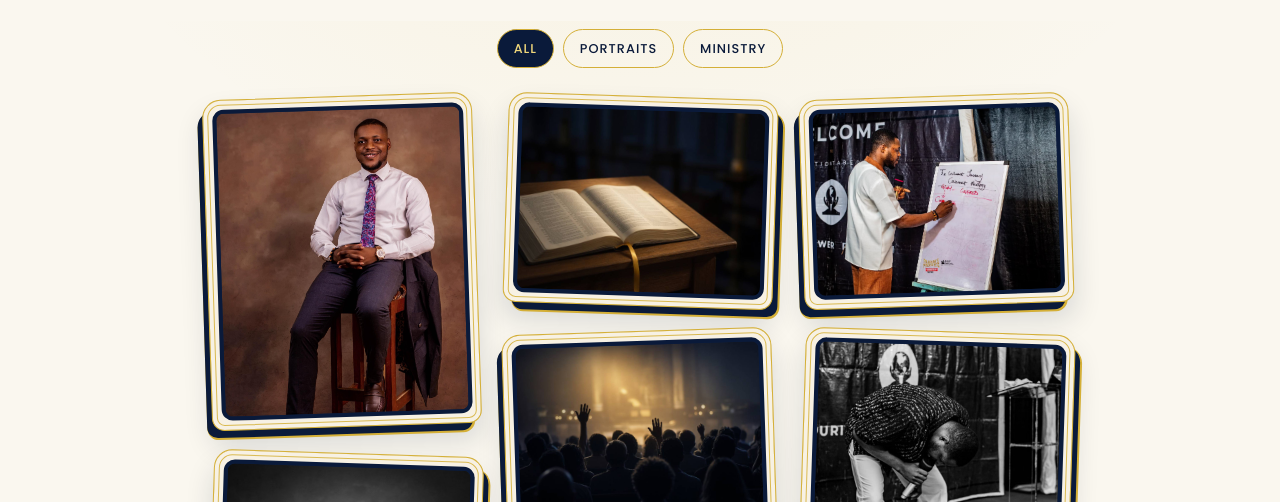
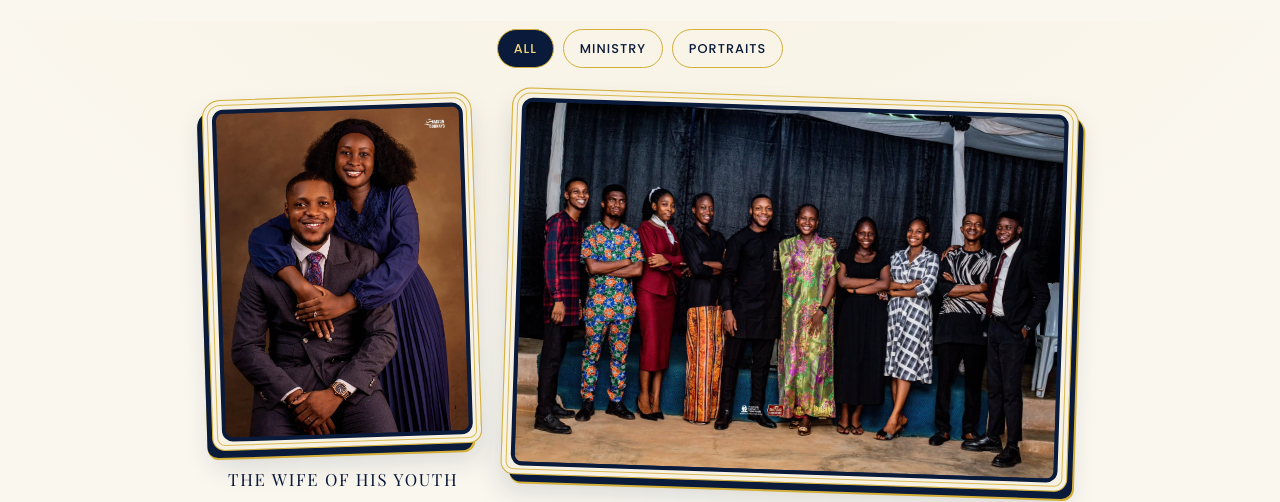
Before and after one commit to SammyCodes1/omhonria-emmanuel-birthday, a plain HTML site: page archive.html in a window 1280 px wide. Shown: the part 286-788 px from the top of the page. Drawn offline with nearby package versions, Linux system fonts and the light colour scheme; a web font is replaced by a local one.

Commit message:
Archive group photos and wife portrait, gift wording for the celebrant

```diff
--- a/archive.html
+++ b/archive.html
@@ -32,8 +32,8 @@
       href="https://fonts.googleapis.com/css2?family=Playfair+Display:ital,wght@0,400;0,600;0,700;1,400;1,600&family=Poppins:wght@300;400;500;600&display=swap"
       rel="stylesheet"
     />
-    <link rel="stylesheet" href="css/style.css?v=20261124a" />
-    <link rel="stylesheet" href="css/motion.css?v=20261124a" />
+    <link rel="stylesheet" href="css/style.css?v=20261124d" />
+    <link rel="stylesheet" href="css/motion.css?v=20261124d" />
     <script>
       (function () {
         try {
@@ -133,8 +133,8 @@
       </figure>
       <button class="lightbox-nav lightbox-next" type="button" aria-label="Next photograph"></button>
     </div>
-    <script src="js/archive.js?v=20261124a"></script>
-    <script src="js/main.js?v=20261124a"></script>
-    <script src="js/motion.js?v=20261124a"></script>
+    <script src="js/archive.js?v=20261124d"></script>
+    <script src="js/main.js?v=20261124d"></script>
+    <script src="js/motion.js?v=20261124d"></script>
   </body>
 </html>
--- a/css/style.css
+++ b/css/style.css
@@ -3549,8 +3549,9 @@ body.is-lightbox-open .site-nav {
 }
 
 .archive-grid {
-  column-count: 1;
-  column-gap: 1.5rem;
+  display: grid;
+  grid-template-columns: 1fr;
+  gap: 1.6rem 1.5rem;
 }
 
 .page-archive .container.archive-wrap {
@@ -3563,8 +3564,8 @@ body.is-lightbox-open .site-nav {
   }
 
   .archive-grid {
-    column-count: 2;
-    column-gap: 1.55rem;
+    grid-template-columns: repeat(2, minmax(0, 1fr));
+    gap: 1.6rem 1.55rem;
   }
 }
 
@@ -3580,9 +3581,50 @@ body.is-lightbox-open .site-nav {
   }
 
   .archive-grid {
-    column-count: 3;
-    column-gap: 1.65rem;
-  }
+    grid-template-columns: repeat(3, minmax(0, 1fr));
+    gap: 1.6rem 1.65rem;
+  }
+
+  /* First row: wife portrait top left, leaders group top right, equal height. */
+  .archive-card--wife {
+    grid-column: 1;
+    grid-row: 1;
+  }
+  .archive-card--leaders {
+    grid-column: 2 / 4;
+    grid-row: 1;
+  }
+  .archive-card--wife .archive-item.is-tall img {
+    aspect-ratio: 3 / 4;
+    object-position: center 58%;
+  }
+}
+
+.archive-card {
+  display: flex;
+  flex-direction: column;
+  align-items: center;
+  width: 100%;
+  margin: 0;
+  min-width: 0;
+  overflow: visible;
+}
+
+.archive-card .gallery-caption {
+  color: #0a1a3a;
+  max-width: 36ch;
+}
+
+.archive-card.reveal {
+  transform: translateY(24px);
+}
+
+.archive-card.reveal.is-visible {
+  transform: translateY(0);
+}
+
+.archive-card[hidden] {
+  display: none;
 }
 
 .archive-item {
@@ -3591,10 +3633,7 @@ body.is-lightbox-open .site-nav {
   position: relative;
   display: inline-block;
   width: 100%;
-  margin: 0 0 1.6rem;
-  break-inside: avoid;
-  -webkit-column-break-inside: avoid;
-  page-break-inside: avoid;
+  margin: 0;
   padding: 0.55rem;
   overflow: visible;
   border: 1px solid #d4af37;
@@ -3612,12 +3651,12 @@ body.is-lightbox-open .site-nav {
   transition: transform 360ms var(--ease), box-shadow 360ms var(--ease);
 }
 
-.archive-item:nth-child(odd) {
+.archive-card:nth-child(odd) .archive-item {
   --gallery-tilt: -1.3deg;
   --gallery-shift: -7px;
 }
 
-.archive-item:nth-child(even) {
+.archive-card:nth-child(even) .archive-item {
   --gallery-tilt: 1.3deg;
   --gallery-shift: 7px;
 }
@@ -3646,6 +3685,28 @@ body.is-lightbox-open .site-nav {
   object-position: center 16%;
 }
 
+.archive-item.is-group img {
+  aspect-ratio: 3 / 2;
+  object-fit: cover;
+  object-position: center;
+}
+
+.archive-item.is-group:hover img,
+.archive-item.is-group:focus-visible img {
+  transform: none;
+}
+
+.archive-item.is-tall img {
+  aspect-ratio: 2 / 3;
+  object-fit: cover;
+  object-position: center;
+}
+
+.archive-item.is-tall:hover img,
+.archive-item.is-tall:focus-visible img {
+  transform: none;
+}
+
 .archive-item.reveal {
   transform: translateY(24px) rotate(var(--gallery-tilt));
 }
@@ -3689,11 +3750,11 @@ body.is-lightbox-open .site-nav {
 }
 
 @media (min-width: 768px) {
-  .archive-item:nth-child(odd) {
+  .archive-card:nth-child(odd) .archive-item {
     --gallery-tilt: -1.85deg;
   }
 
-  .archive-item:nth-child(even) {
+  .archive-card:nth-child(even) .archive-item {
     --gallery-tilt: 1.85deg;
   }
 }
@@ -3756,13 +3817,13 @@ body.is-lightbox-open .site-nav {
   }
 
   .gallery-card:nth-child(odd) .gallery-item,
-  .archive-item:nth-child(odd) {
+  .archive-card:nth-child(odd) .archive-item {
     --gallery-tilt: -0.8deg;
     --gallery-shift: 5px;
   }
 
   .gallery-card:nth-child(even) .gallery-item,
-  .archive-item:nth-child(even) {
+  .archive-card:nth-child(even) .archive-item {
     --gallery-tilt: 0.8deg;
     --gallery-shift: 5px;
   }
--- a/js/archive.js
+++ b/js/archive.js
@@ -11,6 +11,43 @@
     Logos, SVG icons, and designed share graphics should not be added here.
   */
   var ARCHIVE_PHOTOS = [
+    {
+      src: "images/archive-wife.jpg",
+      alt: "The Wife of His Youth",
+      caption: "The Wife of His Youth",
+      category: "ministry",
+      tall: true,
+      featured: "wife"
+    },
+    {
+      src: "images/archive-leaders.jpg",
+      alt: "With The Leaders",
+      caption: "With The Leaders",
+      category: "ministry",
+      group: true,
+      featured: "leaders"
+    },
+    {
+      src: "images/archive-ushering.jpg",
+      alt: "The Ushering and Protocol Unit",
+      caption: "The Ushering and Protocol Unit",
+      category: "ministry",
+      group: true
+    },
+    {
+      src: "images/archive-choir.jpg",
+      alt: "The Choir Unit",
+      caption: "The Choir Unit",
+      category: "ministry",
+      group: true
+    },
+    {
+      src: "images/archive-media.jpg",
+      alt: "The Media Unit",
+      caption: "The Media Unit",
+      category: "ministry",
+      group: true
+    },
     {
       src: "images/pastor.jpg",
       alt: "Pastor Omhonria Emmanuel seated for a portrait, in a white shirt and patterned tie",
@@ -119,13 +156,21 @@
   function renderGrid() {
     grid.innerHTML = "";
     ARCHIVE_PHOTOS.forEach(function (photo, index) {
+      var card = document.createElement("figure");
+      card.className = "archive-card reveal";
+      if (photo.featured === "wife") card.className += " archive-card--wife";
+      if (photo.featured === "leaders") card.className += " archive-card--leaders";
+      card.setAttribute("data-category", photo.category || "ministry");
+
       var button = document.createElement("button");
-      button.className = "archive-item reveal";
+      button.className = "archive-item";
       if (photo.portrait) button.className += " is-portrait";
+      if (photo.group) button.className += " is-group";
+      if (photo.tall) button.className += " is-tall";
       button.type = "button";
       button.setAttribute("data-archive-index", String(index));
       button.setAttribute("data-category", photo.category || "ministry");
-      button.setAttribute("aria-label", "View " + (photo.alt || "photograph"));
+      button.setAttribute("aria-label", "View " + (photo.alt || photo.caption || "photograph"));
 
       var mat = document.createElement("span");
       mat.className = "gallery-mat";
@@ -144,13 +189,24 @@
       mat.appendChild(img);
       mat.appendChild(overlay);
       button.appendChild(mat);
-      grid.appendChild(button);
+      card.appendChild(button);
+
+      var captionText = (photo.caption || "").trim();
+      if (captionText) {
+        var cap = document.createElement("figcaption");
+        cap.className = "gallery-caption";
+        cap.textContent = captionText;
+        card.appendChild(cap);
+      }
+
+      grid.appendChild(card);
     });
   }
 
   function visibleButtons() {
     return Array.prototype.slice.call(grid.querySelectorAll(".archive-item")).filter(function (btn) {
-      return !btn.hidden;
+      var card = btn.closest(".archive-card");
+      return !btn.hidden && !(card && card.hidden);
     });
   }
 
@@ -160,10 +216,15 @@
     var shown = 0;
     Array.prototype.forEach.call(buttons, function (btn) {
       var match = currentFilter === "all" || btn.getAttribute("data-category") === currentFilter;
+      var card = btn.closest(".archive-card") || btn;
+      card.hidden = !match;
       btn.hidden = !match;
       if (match) {
         shown += 1;
-        if (reduceMotion) btn.classList.add("is-visible");
+        if (reduceMotion) {
+          btn.classList.add("is-visible");
+          card.classList.add("is-visible");
+        }
       }
     });
     if (empty) empty.classList.toggle("is-visible", shown === 0);
```
Also changed, not shown: give.html (+7 -7 lines), index.html (+5 -5 lines), story.html (+4 -4 lines), images/archive-choir.jpg (added), images/archive-leaders.jpg (added), images/archive-media.jpg (added), images/archive-ushering.jpg (added), images/archive-wife.jpg (added).
